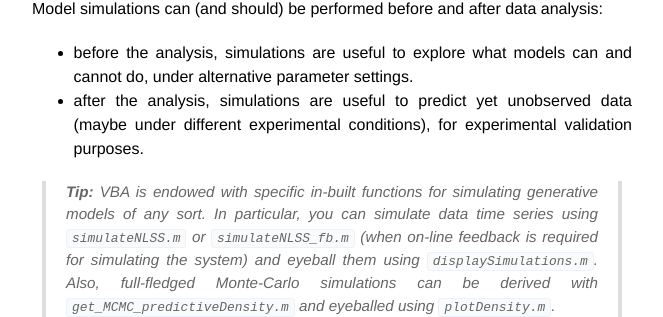
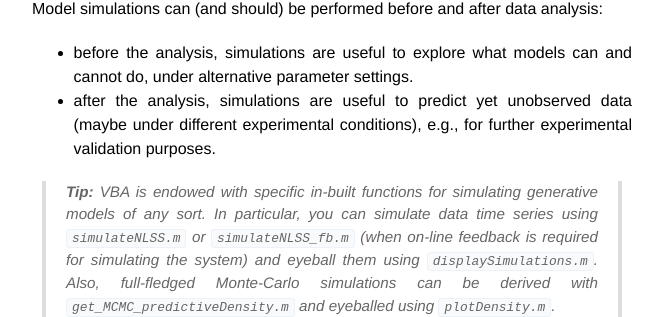
Before and after one commit to MBB-team/VBA-toolbox, a Jekyll site: the page built from _wiki/10-simple-rules.md, in a window 1280 px wide and 900 px high, scrolled down 763 px. Shown: the part 168-485 px from the top of the window, without its empty margins (308-971 px from the left). Built offline with Jekyll 4.4.1, drawn with Linux system fonts in a browser that asks for light colours; nearby versions of some CDN libraries.

Commit message:
Update 10-simple-rules.md

```diff
--- a/_wiki/10-simple-rules.md
+++ b/_wiki/10-simple-rules.md
@@ -19,7 +19,7 @@ We could not have said it better.
 Model simulations can (and should) be performed before and after data analysis:
 
 - before the analysis, simulations are useful to explore what models can and cannot do, under alternative parameter settings.
-- after the analysis, simulations are useful to predict yet unobserved data (maybe under different experimental conditions), for experimental validation purposes.
+- after the analysis, simulations are useful to predict yet unobserved data (maybe under different experimental conditions), e.g., for further experimental validation purposes.
 
 > **Tip:** VBA is endowed with specific in-built functions for simulating generative models of any sort. In particular, you can simulate data time series using `simulateNLSS.m` or `simulateNLSS_fb.m` (when on-line feedback is required for simulating the system) and eyeball them using `displaySimulations.m`. Also, full-fledged Monte-Carlo simulations can be derived with `get_MCMC_predictiveDensity.m` and eyeballed using `plotDensity.m`.
 
```
